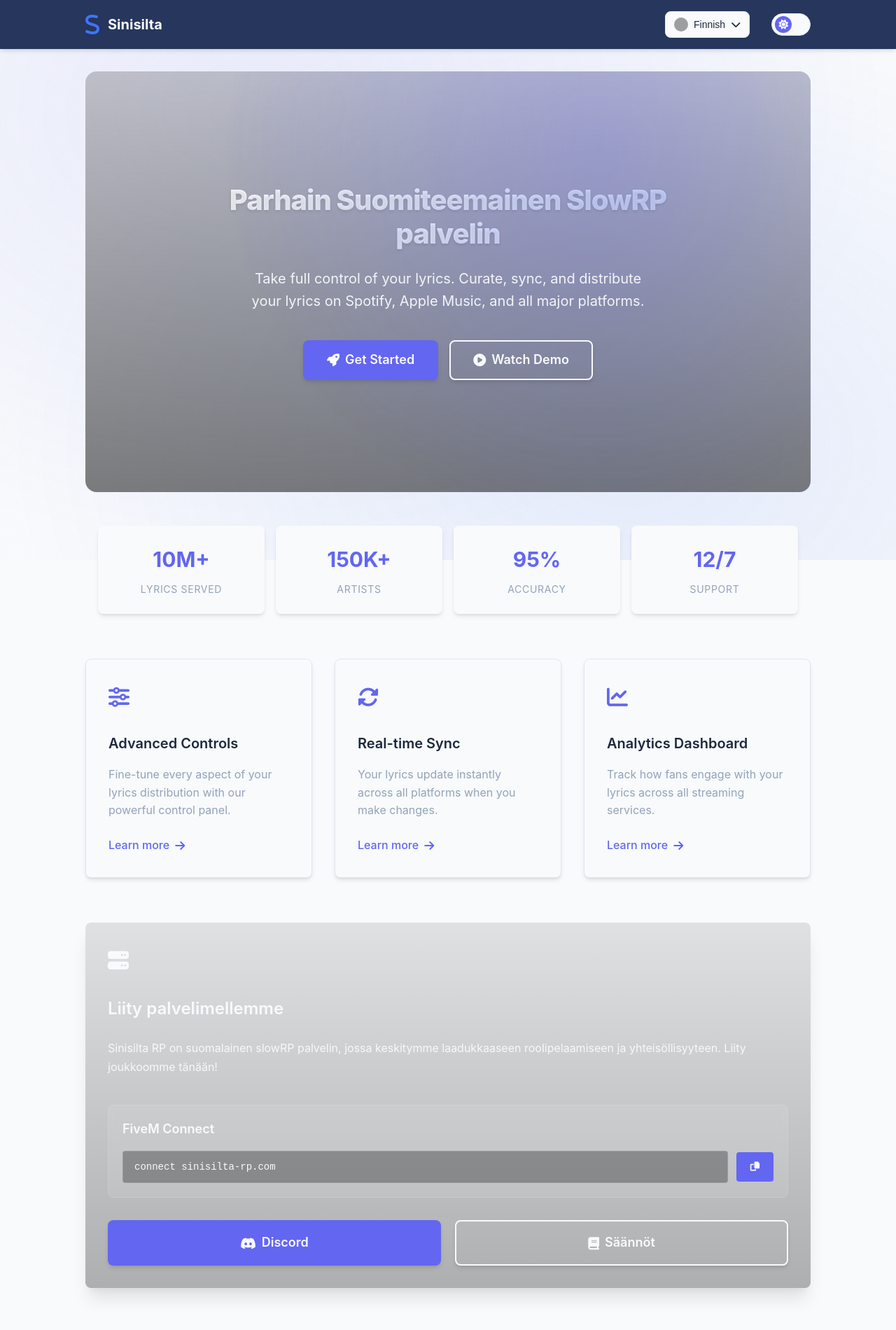
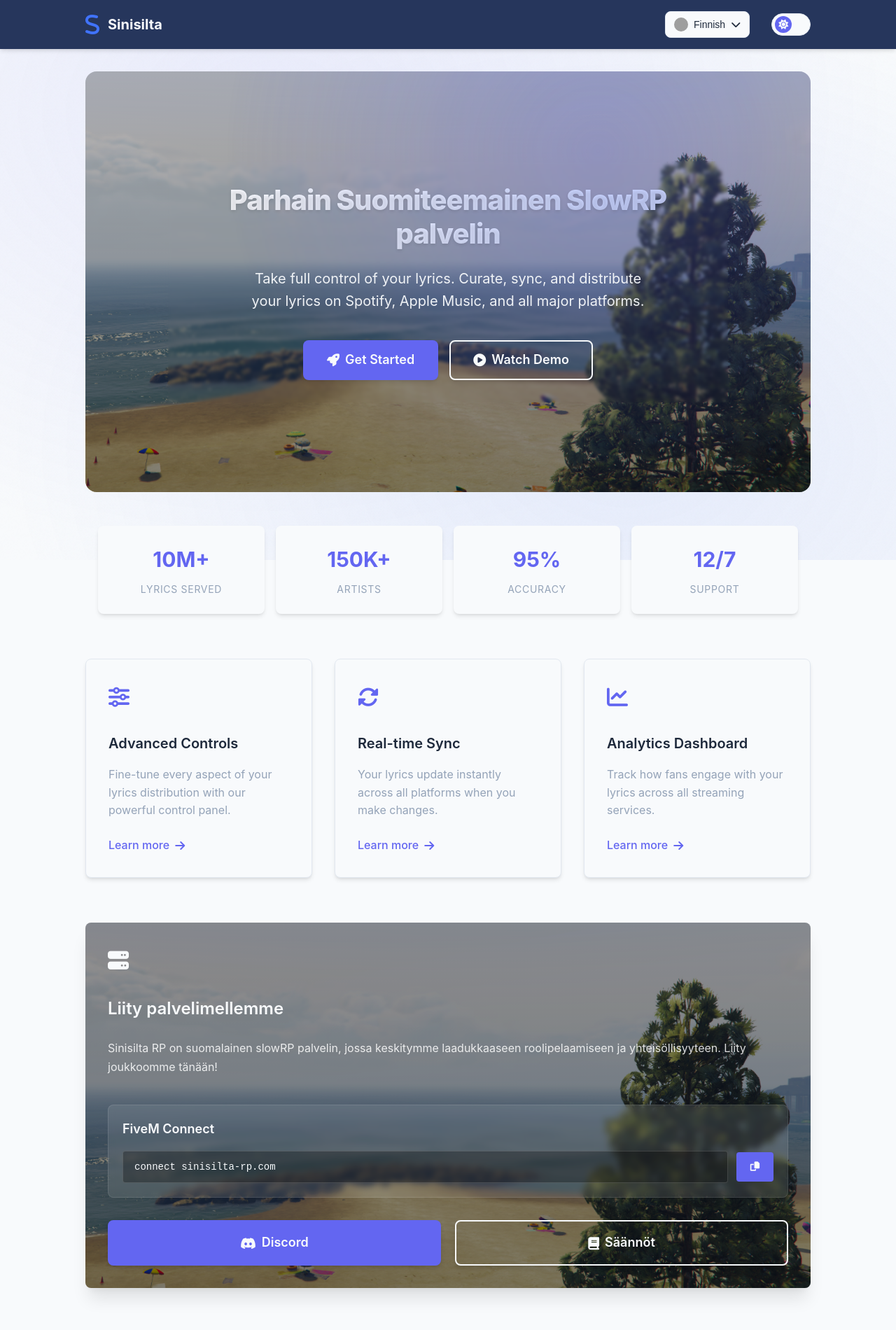
Before and after one commit to ImArukiya/ImArukiya.github.io, a plain HTML site: page index.html in a window 1280 px wide. Shown: the top 1900 px of the page at 70% size. Drawn offline with Linux system fonts and the light colour scheme; grey boxes are pictures that could not be loaded.

Commit message:
Initial commit

```diff
--- a/Data/[CSS]/styles.css
+++ b/Data/[CSS]/styles.css
@@ -288,7 +288,7 @@
       /* Hero Section */
       .hero {
         position: relative;
-        background-image: url("Data/bg.png");
+        background-image: url("../bg.png");
         color: var(--light);
         padding: 8rem 2rem;
         text-align: center;
@@ -740,7 +740,7 @@
         left: 0;
         right: 0;
         bottom: 0;
-        background-image: url("Data/bg.png");
+        background-image: url("../bg.png");
         background-position: center;
         background-size: cover;
         background-repeat: no-repeat;
--- a/index.html
+++ b/index.html
@@ -369,6 +369,6 @@
         </div>
       </div>
     </footer>
-    <script src="Data/[JS]/main.js"></script>
+    <script src="Data/[JAVA]/main.js"></script>
   </body>
 </html>
```
